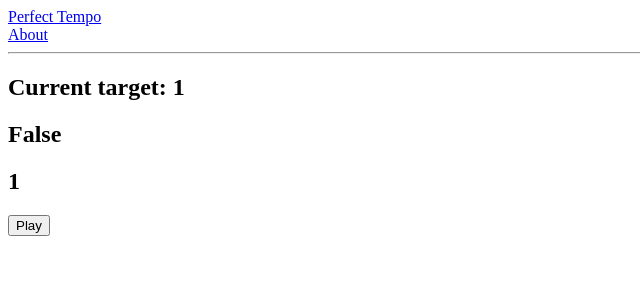
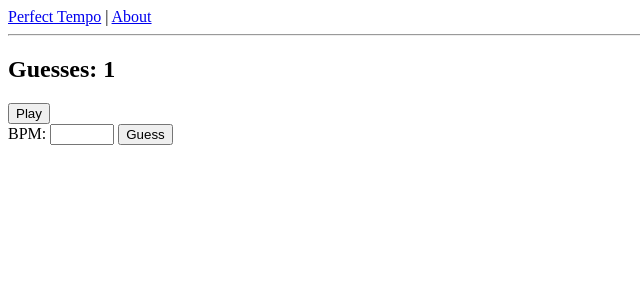
Before and after one commit to lawrluor/Perfect-Tempo, a Flask app: page / in a window 1280 px wide. Shown: the top 300 px of the page, without its empty margins (0-640 px from the left). Run offline with Flask 2, Linux system fonts and the light colour scheme; the visitor is signed in with stand-in values (Sample User, id 1).

Commit message:
added validation and error handling

```diff
--- a/app/forms.py
+++ b/app/forms.py
@@ -1,10 +1,15 @@
 from flask_wtf import FlaskForm
 from wtforms import IntegerField, SubmitField
-from wtforms.validators import DataRequired
+from wtforms.validators import DataRequired, NumberRange
 
-class NumberForm(FlaskForm):
-  bpm = IntegerField('BPM', validators=[DataRequired()])
+# Allows User to guess BPM (integer within specific range)
+class GuessForm(FlaskForm):
+  bpm = IntegerField('BPM:', validators=[
+    NumberRange(0, 255, u'Please enter a number between 0-255'),
+  ])
   submit = SubmitField('Guess')
+  play = SubmitField('Play')
 
+# Play Button
 class PlayForm(FlaskForm):
   submit = SubmitField('Play')
--- a/app/routes.py
+++ b/app/routes.py
@@ -1,6 +1,6 @@
 from app import web_app
 from flask import flash, session, redirect, render_template, url_for
-from app.forms import NumberForm, PlayForm
+from app.forms import GuessForm, PlayForm
 
 import random
 import os
@@ -13,8 +13,7 @@ import os
 
 @web_app.route('/', methods=["GET", "POST"])
 def index():
-  started = False
-  guess_form = NumberForm()
+  guess_form = GuessForm()
   play_form = PlayForm()
 
   if 'target' not in session:
@@ -23,30 +22,43 @@ def index():
   if 'guesses' not in session:
     session['guesses'] = 0
 
-  if play_form.validate_on_submit():
-    started = True
+  if 'started' not in session:
+    session['started'] = False
 
-  if guess_form.validate_on_submit():
-    guess = guess_form.bpm.data
-    if guess==session['target']:
-      # If guessed right: Then reset target, guesses, and redirect
-      flash('You submitted: {}. The bpm was: {}'.format(guess, session['target']))
-      session['target'] = random.randint(120, 131)
-      session['guesses'] = 0
-      return redirect(url_for('index'))
+  print('Started: {}, Target: {}'.format(session['started'], session['target']))
+
+  # TODO: Play is always being submitted
+  # Ideally, only check guess form if Play was NOT submitted (play button was not clicked)
+  play = guess_form.play.data
+  if guess_form.play.data:
+    print("play pressed:", play)
+    # print('play form clicked', play_form.submit.data)
+    session['started'] = True
+  else:
+    print('guess pressed:', guess_form.submit.data)
+    if guess_form.validate_on_submit():
+      guess = guess_form.bpm.data
+
+      if guess==session['target']:
+        # If guessed right: Then reset target, guesses, and redirect
+        flash('Correct! You guessed: {}. The bpm was: {}'.format(guess, session['target']))
+        session['target'] = random.randint(120, 130) # inclusive
+        session['guesses'] = 0
+        session['started'] = False
+        return redirect(url_for('index'))
+      else:
+        # If guessed wrong: Increment guesses, but don't redirect
+        flash('Incorrect. You guessed: {}.'.format(guess))
+        session['guesses'] += 1
     else:
-      # If guessed wrong: Increment guesses, but don't redirect
-      session['guesses'] += 1
-      print('You submitted: {}. The bpm was: {}.'.format(guess, session['target']))
-  else:
-    print('form not submitted')
+      print('guess_form not submitted')
 
   return render_template('index.html',
     guess_form=guess_form,
     play_form=play_form,
     guesses=session['guesses'],
     target=str(session['target']),
-    started=started
+    started=session['started']
   )
 
 
--- a/app/templates/base.html
+++ b/app/templates/base.html
@@ -9,9 +9,11 @@
   </head>
 
   <body>
-    <div><a href="/">Perfect Tempo</a></div>
-    <div><a href="/about">About</a></div>
+    <span><a href="/">Perfect Tempo</a> | <a href="/about">About</a></span>
     <hr>
+
+    {% block content %}
+    {% endblock %}
 
     <!-- Handle flash messages, above all content -->
     {% with messages = get_flashed_messages() %}
@@ -23,8 +25,5 @@
         </ul>
       {% endif %}
     {% endwith %}
-
-    {% block content %}
-    {% endblock %}
   </body>
 </html>
--- a/app/templates/index.html
+++ b/app/templates/index.html
@@ -1,30 +1,37 @@
 {% extends "base.html" %}
 
 {% block content %}
-  <!-- <audio controls controlsList="nodownload notimer">
+  <!-- Using Audio Controls instead of autoplay
+  <audio controls controlsList="nodownload notimer">
     <source src="{{ url_for('static', filename='mp3/' + target + '.mp3') }}" />
   </audio> -->
 
-  <h2>Current target: {{ target }}</h2>
-  <h2>{{ started }}</h2>
-  <h2>{{ guesses }}</h2>
+  <h2>Guesses: {{ guesses }}</h2>
 
-  <form action="" method="post" novalidate>
-    {{ play_form.hidden_tag() }}
-    {{ play_form.submit() }}
-  </form>
-
-  <!-- Only play & display guess after User clicked play for this round -->
   {% if started %}
+    <!-- If started, both Play button & Guess inputs are available -->
     <audio autoplay>
       <source src="{{ url_for('static', filename='mp3/' + target + '.mp3') }}" />
     </audio>
 
-    <form action="" method="post" novalidate>
+    <form action="" method="post">
       {{ guess_form.hidden_tag() }}
-      {{ guess_form.bpm.label }}
-      {{ guess_form.bpm }}
-      {{ guess_form.submit() }}
+      <div>{{ guess_form.play() }} </div>
+      <div>
+        {{ guess_form.bpm.label }}
+        {{ guess_form.bpm }}
+        {{ guess_form.submit() }}
+      </div>
+
+      {% for error in guess_form.bpm.errors %}
+        <span style="color: red;">[{{ error }}]</span>
+      {% endfor %}
+    </form>
+  {% else %}
+    <!-- If not started, only Play button is visible -->
+    <form action="" method="post">
+      {{ guess_form.hidden_tag() }}
+      <div>{{ guess_form.play() }}</div>
     </form>
   {% endif %}
 {% endblock %}
```
Also changed, not shown: app/templates/about.html (+12 -0 lines).
